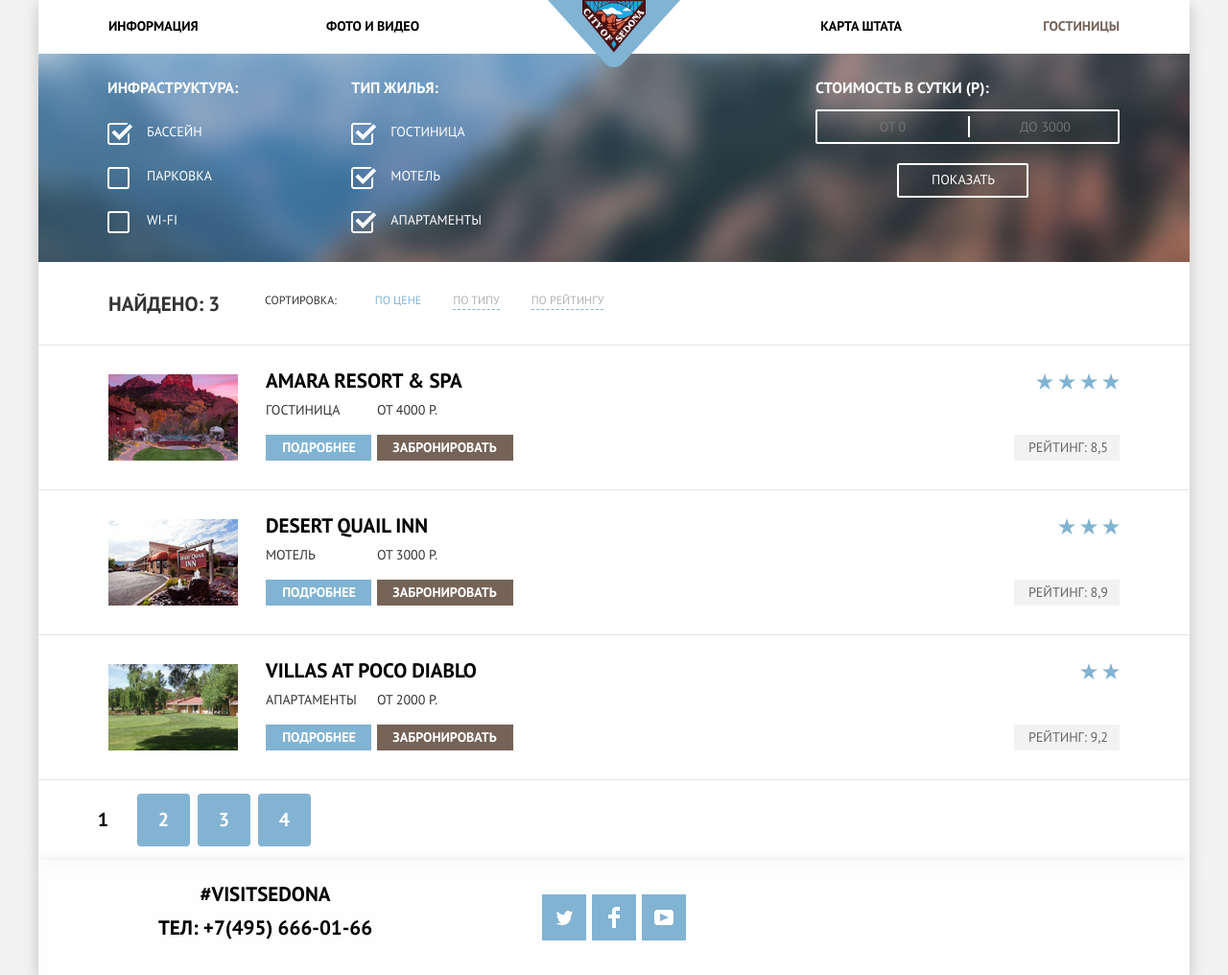
After one commit to garinvit/Garpix, a Django app: template hotels/frontend/templates/hotels2.html in a window 1280 px wide. The commit adds this page. Shown: the whole page at 96% size. Run offline with Django 3.2, Linux system fonts and the light colour scheme; the template is opened without the code that fills it, so the values that code supplies are empty; some libraries are stand-ins or nearby versions.

Commit message:
add hotels

```diff
--- a/hotels/backend/hotels/admin/__init__.py
+++ b/hotels/backend/hotels/admin/__init__.py
@@ -1 +1,2 @@
 from .hotels_page import HotelsPageAdmin  # noqa
+from .one_hotel_page import OneHotelPageAdmin  # noqa
--- a/hotels/backend/hotels/models/__init__.py
+++ b/hotels/backend/hotels/models/__init__.py
@@ -1 +1,2 @@
 from .hotels_page import HotelsPage  # noqa
+from .one_hotel_page import OneHotelPage  # noqa
--- a/hotels/backend/hotels/translation/__init__.py
+++ b/hotels/backend/hotels/translation/__init__.py
@@ -1 +1,2 @@
 from .hotels_page import HotelsPageTranslationOptions  # noqa
+from .one_hotel_page import OneHotelPageTranslationOptions  # noqa
--- /dev/null
+++ b/hotels/frontend/templates/hotels2.html
@@ -0,0 +1,243 @@
+<!DOCTYPE html>
+<html class="page" lang="ru">
+  <head>
+    <meta charset="utf-8">
+    <title>Hotels</title>
+    <link rel="stylesheet" href="css/normalize.css">
+    <link rel="stylesheet" href="css/style.css">
+  </head>
+
+  <body class="page-body">
+    <header class="width-container">
+      <nav class="main-navigation">
+        <a class="main-header-logo" href="index.html">
+          <img src="img/logo.svg" width="138" height="70" alt="Логотип сайта Седона. City of Sedona.">
+        </a>
+        <ul class="site-navigation">
+          <li><a href="blank.html">Информация</a></li>
+          <li><a href="blank.html">Фото и видео</a></li>
+          <li><a href="blank.html">Карта штата</a></li>
+          <li class="active-page"><a href="">Гостиницы</a></li>
+        </ul>
+      </nav>
+    </header>
+
+    <main class="hotels-main width-container">
+      <h1 class="visually-hidden">Выбор гостиницы в Седоне</h1>
+      <section class="parameters-form">
+        <h2 class="visually-hidden">Фильтр параметров поиска</h2>
+        <form class="filter" method="get" action="#">
+          <fieldset class="filter-item">
+            <legend>Инфраструктура:</legend>
+              <ul>
+                <li class="filter-checkbox">
+                  <input class="visually-hidden filter-input-checkbox filter-input" type="checkbox" name="pool" id="filter-pool" checked>
+                  <label for="filter-pool">Бассейн</label>
+                </li>
+                <li class="filter-checkbox">
+                  <input class="visually-hidden filter-input-checkbox filter-input" type="checkbox" name="parking" id="filter-parking">
+                  <label for="filter-parking">Парковка</label>
+                </li>
+                <li class="filter-checkbox">
+                  <input class="visually-hidden filter-input-checkbox filter-input" type="checkbox" name="wi-fi" id="filter-wi-fi">
+                  <label for="filter-wi-fi">wi-fi</label>
+                </li>
+              </ul>
+          </fieldset>
+          <fieldset class="filter-item">
+            <legend>Тип жилья:</legend>
+              <ul>
+                <li class="filter-checkbox">
+                  <input class="visually-hidden filter-input-checkbox filter-input" type="checkbox" name="hotel" id="filter-hotel" checked>
+                  <label for="filter-hotel">Гостиница</label>
+                </li>
+                <li class="filter-checkbox">
+                  <input class="visually-hidden filter-input-checkbox filter-input" type="checkbox" name="motel" id="filter-motel" checked>
+                  <label for="filter-motel">Мотель</label>
+                </li>
+                <li class="filter-checkbox">
+                  <input class="visually-hidden filter-input-checkbox filter-input" type="checkbox" name="apartments" id="filter-apartments" checked>
+                  <label for="filter-apartments">Апартаменты</label>
+                </li>
+              </ul>
+          </fieldset>
+          <fieldset class="filter-item">
+            <legend>Стоимость в сутки (р):</legend>
+              <div class="range-filter">
+                <div class="price-controls">
+                  <label class="min-price" aria-label="введите минимальное значение">
+                     <input type="text" name="min-price" placeholder="от 0">
+                  </label>
+                  <label class="max-price" aria-label="введите максимальное значение">
+                     <input type="text" name="max-price" placeholder="до 3000">
+                  </label>
+                </div>
+              </div>
+              <button type="submit" class="button filter-button">Показать</button>
+          </fieldset>
+        </form>
+      </section>
+
+      <section class="search-results">
+        <h2 class="visually-hidden">Результаты поиска</h2>
+        <div class="results-sort">
+          <div class="results-sum">
+            <p>Найдено:</p>
+            <div class="results-sum-value">3</div>
+          </div>
+          <div class="sort-controls">
+            <h3>Сортировка:</h3>
+            <div class="sort-parameters">
+              <button onclick="filters(this)" data-parametr-name="ordering" data-parametr-value="price" class="button sort-parameters-button current" type="button">По цене</button>
+              <button onclick="filters(this)" data-parametr-name="ordering" data-parametr-value="type" class="button sort-parameters-button" type="button">По типу</button>
+              <button onclick="filters(this)" data-parametr-name="ordering" data-parametr-value="rating" class="button sort-parameters-button" type="button">По рейтингу</button>
+            </div>
+          </div>
+        </div>
+        <ul class="results-list">
+          <li class="results-item">
+            <a class="hotel-photo" href="#">
+              <img src="img/amara-resortspa.jpg" width="135" height="90" alt="Гостиница у подножия красных скал во время заката">
+            </a>
+            <div class="results-description">
+              <h3><a class="hotel-name" href="blank.html">Amara Resort & Spa</a></h3>
+              <div class="hotel-characteristics">
+                <p>Гостиница</p>
+                <p>От 4000 Р.</p>
+              </div>
+              <div class="results-buttons">
+                <a class="button button-info" href="blank.html">Подробнее</a>
+                <button class="button button-reserv" type="button" name="reserv">Забронировать</button>
+              </div>
+            </div>
+            <div class="results-rating">
+              <span class="visually-hidden">У отеля четыре звезды</span>
+              <ul class="rating-list">
+                <li></li>
+                <li></li>
+                <li></li>
+                <li></li>
+              </ul>
+              <p class="rating-value">Рейтинг: 8,5</p>
+            </div>
+          </li>
+
+          <li class="results-item">
+            <a class="hotel-photo" href="#">
+              <img src="img/desert-quailinn.jpg" width="135" height="90" alt="Двухэтажный мотель с парковкой для автомобилей">
+            </a>
+            <div class="results-description">
+              <h3><a class="hotel-name" href="blank.html">Desert Quail Inn</a></h3>
+              <div class="hotel-characteristics">
+                <p>Мотель</p>
+                <p>От 3000 Р.</p>
+              </div>
+              <div class="results-buttons">
+                <a class="button button-info" href="blank.html">Подробнее</a>
+                <button class="button button-reserv" type="button" name="reserv">Забронировать</button>
+              </div>
+            </div>
+            <div class="results-rating">
+              <span class="visually-hidden">У отеля три звезды</span>
+              <ul class="rating-list">
+                <li></li>
+                <li></li>
+                <li></li>
+              </ul>
+              <p class="rating-value">Рейтинг: 8,9</p>
+            </div>
+          </li>
+
+          <li class="results-item">
+            <a class="hotel-photo" href="#">
+              <img src="img/villas-at-pocodiablo.jpg" width="135" height="90" alt="Одноэтажная вилла с лужайкой и садом">
+            </a>
+            <div class="results-description">
+              <h3><a class="hotel-name" href="blank.html">Villas at Poco Diablo</a></h3>
+              <div class="hotel-characteristics">
+                <p>Апартаменты</p>
+                <p>От 2000 Р.</p>
+              </div>
+              <div class="results-buttons">
+                <a class="button button-info" href="blank.html">Подробнее</a>
+                <button class="button button-reserv" type="button" name="reserv">Забронировать</button>
+              </div>
+            </div>
+
+            <div class="results-rating">
+              <span class="visually-hidden">У отеля две звезды</span>
+              <ul class="rating-list">
+                <li></li>
+                <li></li>
+              </ul>
+              <p class="rating-value">Рейтинг: 9,2</p>
+            </div>
+          </li>
+        </ul>
+        <ul class="pagination">
+          <li class="pagination-item active">
+            <a href="#">
+              1
+            </a>
+          </li>
+          <li class="pagination-item">
+            <a href="#">
+              2
+            </a>
+          </li>
+          <li class="pagination-item">
+            <a href="#">
+              3
+            </a>
+          </li>
+          <li class="pagination-item">
+            <a href="#">
+              4
+            </a>
+          </li>
+        </ul>
+      </section>
+    </main>
+
+    <footer class="page-footer width-container">
+      <section class="footer-contacts">
+        <h2 class="visually-hidden">Контактная информация</h2>
+        <p>#visitsedona</p>
+        <p>тел: <a class="footer-phone" href="tel:+74956660166">+7(495) 666-01-66</a></p>
+      </section>
+
+      <section class="footer-social">
+        <h2 class="visually-hidden">Ссылки на соцсети</h2>
+        <ul>
+          <li>
+            <a class="social-button" href="#" aria-label="Твиттэр">
+              <svg aria-hidden="true" focusable="false" width="17" height="17" viewBox="0 0 17 17" fill="none" xmlns="http://www.w3.org/2000/svg">
+              <path d="M10.95 1.14409C12.635 0.648089 13.934 1.41409 14.527 2.32309C15.2 2.09209 15.858 1.84209 16.538 1.61509C16.5249 2.30145 16.2117 2.94761 15.681 3.38309C16.366 3.55309 16.985 2.89209 16.985 2.89209C16.816 3.89209 15.979 4.68009 15.422 4.91609C15.191 11.6661 12.247 16.1331 5.34498 15.9981H4.89898C4.48898 15.9981 0.734977 15.5381 0.000976562 14.1111C2.27198 14.3071 3.89398 13.6891 4.69398 12.9341C3.73398 12.6341 2.01498 12.4571 1.71498 9.98409C2.06398 10.0901 2.27898 10.2121 2.90498 10.1031C1.70498 9.24709 0.373977 8.53009 0.447977 6.33009C0.732977 6.65809 1.51498 6.86609 1.78798 6.80209C1.08498 6.56109 -0.182023 3.44209 0.893977 1.85009C2.71198 3.70409 4.62898 5.45609 8.04598 5.62309C8.25398 3.33009 9.18298 1.79309 10.95 1.14409Z" fill="white"/>
+              </svg>
+            </a>
+          </li>
+          <li>
+            <a class="social-button" href="#" aria-label="Фэйсбук">
+              <svg aria-hidden="true" focusable="false" width="12" height="22" viewBox="0 0 12 22" fill="none" xmlns="http://www.w3.org/2000/svg">
+              <path d="M12 4V0H8C5.79086 0 4 1.79086 4 4V8H0V12H4V22H8V12H12V8H8V4H12Z" fill="white"/>
+              </svg>
+            </a>
+          </li>
+          <li>
+            <a class="social-button" href="#" aria-label="Ютьюб">
+              <svg aria-hidden="true" focusable="false" width="20" height="16" viewBox="0 0 20 16" fill="none" xmlns="http://www.w3.org/2000/svg">
+              <path fill-rule="evenodd" clip-rule="evenodd" d="M3 0H17C18.65 0 20 1.35 20 3V13C20 14.65 18.65 16 17 16H3C1.35 16 0 14.65 0 13V3C0 1.35 1.35 0 3 0ZM6.027 4.002V11.998L15.014 8L6.027 4.002Z" fill="white"/>
+              </svg>
+            </a>
+          </li>
+        </ul>
+      </section>
+
+      <div class="footer-copyright">
+
+      </div>
+
+    </footer>
+    <script src="js/filters.js"></script>
+  </body>
+</html>
```
Also changed, not shown: hotels/backend/app/migrations/garpix_notify/0003_auto_20211211_2250.py (added, +23 -0 lines), hotels/backend/hotels/admin/one_hotel_page.py (added, +10 -0 lines), hotels/backend/hotels/models/hotels_page.py (+12 -5 lines), hotels/backend/hotels/models/one_hotel_page.py (added, +35 -0 lines), hotels/backend/hotels/translation/one_hotel_page.py (added, +7 -0 lines), hotels/backend/index/models/index_page.py (+0 -11 lines), hotels/frontend/templates/hotels.html (+72 -122 lines), hotels/frontend/templates/pages/hotel.html (added, +8 -0 lines), hotels/frontend/templates/pages/one_hotel.html (added, +8 -0 lines), hotels/backend/hotels/migrations/0001_initial.py, hotels/backend/hotels/migrations/0002_remove_onehotelpage_name.py (added), hotels/backend/index/migrations/0010_booking.py (added), hotels/backend/index/migrations/0011_auto_20211211_2135.py (added), hotels/backend/index/migrations/0012_delete_navigate.py (added), 2 more files.
